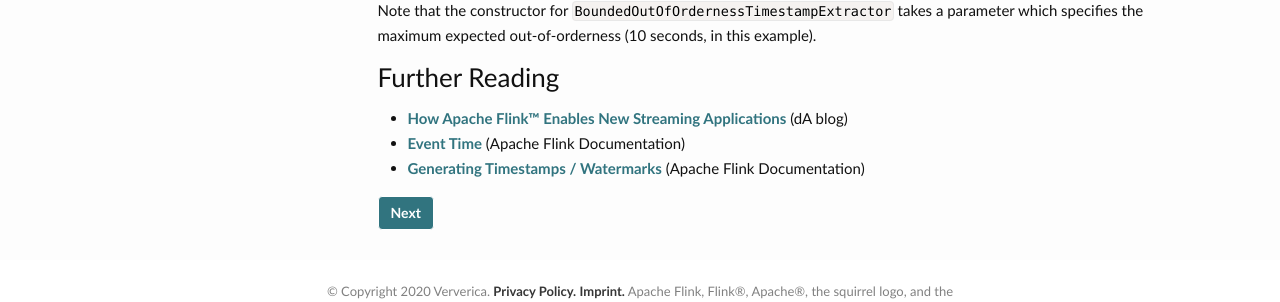
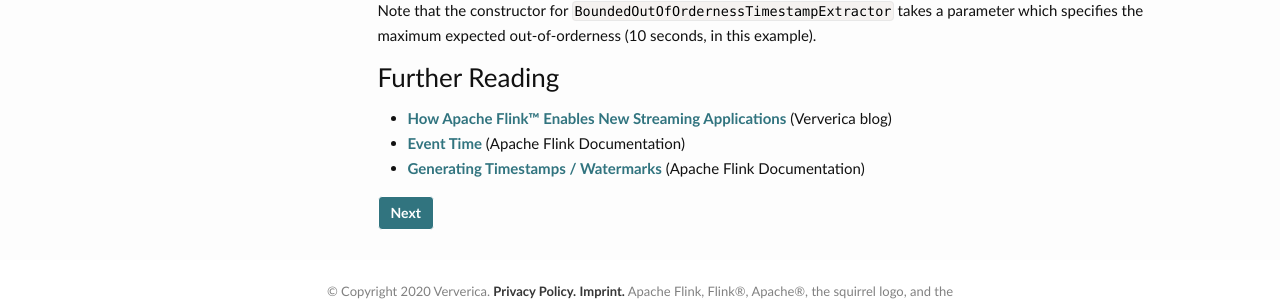
Before and after one commit to dataArtisans/flink-training-web, a Jekyll site: the page built from lessons/event-time-watermarks.md, in a window 1280 px wide and 900 px high, scrolled down 1817 px. Shown: the part 556-858 px from the top of the window. Built offline with Jekyll 4.4.1, drawn with Linux system fonts in a browser that asks for light colours; nearby versions of some CDN libraries; library files that are not in the unit come from our copies.

Commit message:
dA -> Ververica

```diff
--- a/lessons/event-time-watermarks.md
+++ b/lessons/event-time-watermarks.md
@@ -93,7 +93,7 @@
 
 ## Further Reading
 
-- [How Apache Flink™ Enables New Streaming Applications](https://ververica.com/blog/how-apache-flink-enables-new-streaming-applications-part-1) (dA blog)
+- [How Apache Flink™ Enables New Streaming Applications](https://ververica.com/blog/how-apache-flink-enables-new-streaming-applications-part-1) (Ververica blog)
 - [Event Time]({{ site.docs }}/dev/event_time.html) (Apache Flink Documentation)
 - [Generating Timestamps / Watermarks]({{ site.docs }}/dev/event_timestamps_watermarks.html) (Apache Flink Documentation)
 
```
